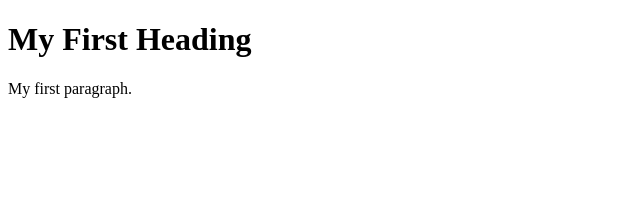
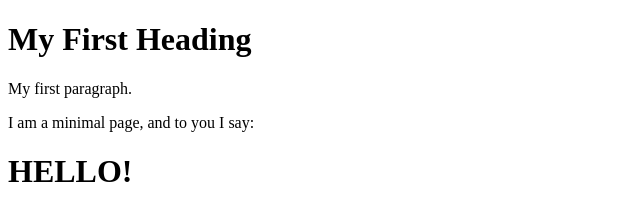
Before and after one commit to KenPowerClassroom/ixd-project-2024-RobertMcGregorIsCool, a plain HTML site: page index.html in a window 1280 px wide. Shown: the whole page, without its empty margins (0-640 px from the left). Drawn offline with Linux system fonts and the light colour scheme.

Commit message:
Welp, okay, maybe this update will work.

```diff
--- a/index.html
+++ b/index.html
@@ -5,5 +5,8 @@
 <h1>My First Heading</h1>
 <p>My first paragraph.</p>
 
+<p>I am a minimal page, and to you I say:</p>
+<p><h1>HELLO!</h1></p>
+
 </body>
 </html>
```
